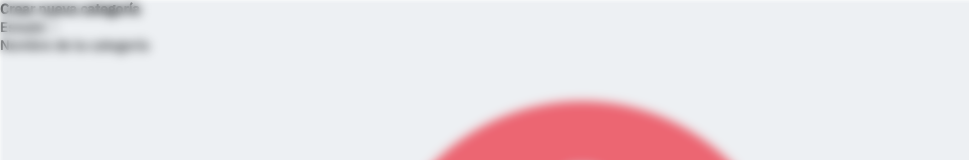
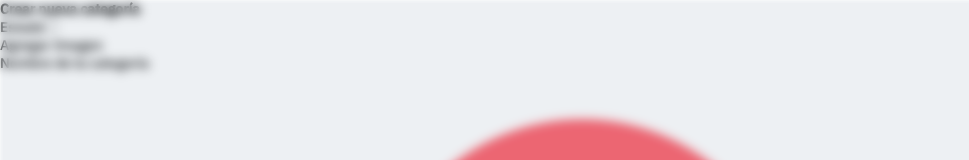
Before and after one commit to mataqque/chrome-extension, a React (Vite) app: page / in a window 1280 px wide. Shown: the top 160 px of the page, without its empty margins (0-969 px from the left). Built offline with nearby package versions, Linux system fonts and the light colour scheme; no server answers.

Commit message:
feat: :lipstick: refactor

```diff
--- a/src/home/dashboard/notes/components/popup/popup.tsx
+++ b/src/home/dashboard/notes/components/popup/popup.tsx
@@ -56,6 +56,9 @@ export const PopupNote = () => {
 									<InputToggle name='status' form={form} />
 								</div>
 								<div className='flex flex-col w-full'>
+									<span className='mb-2 flex text-sixth text-1/1'>Agregar Imagen</span>
+								</div>
+								<div className='flex flex-col w-full'>
 									<span className='mb-2 flex text-sixth text-1/1'>Nombre de la categoría</span>
 									<InputText name='name' form={form} placeholder='Nombre de la categoría' />
 								</div>
```
